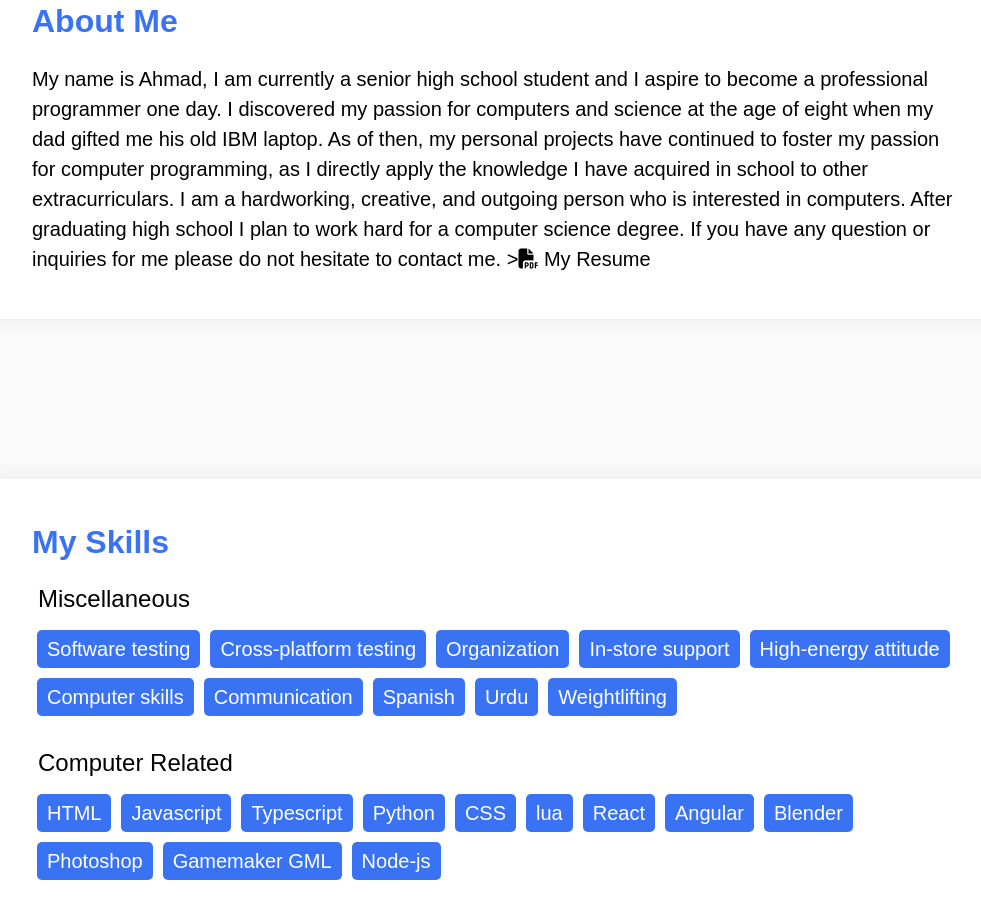
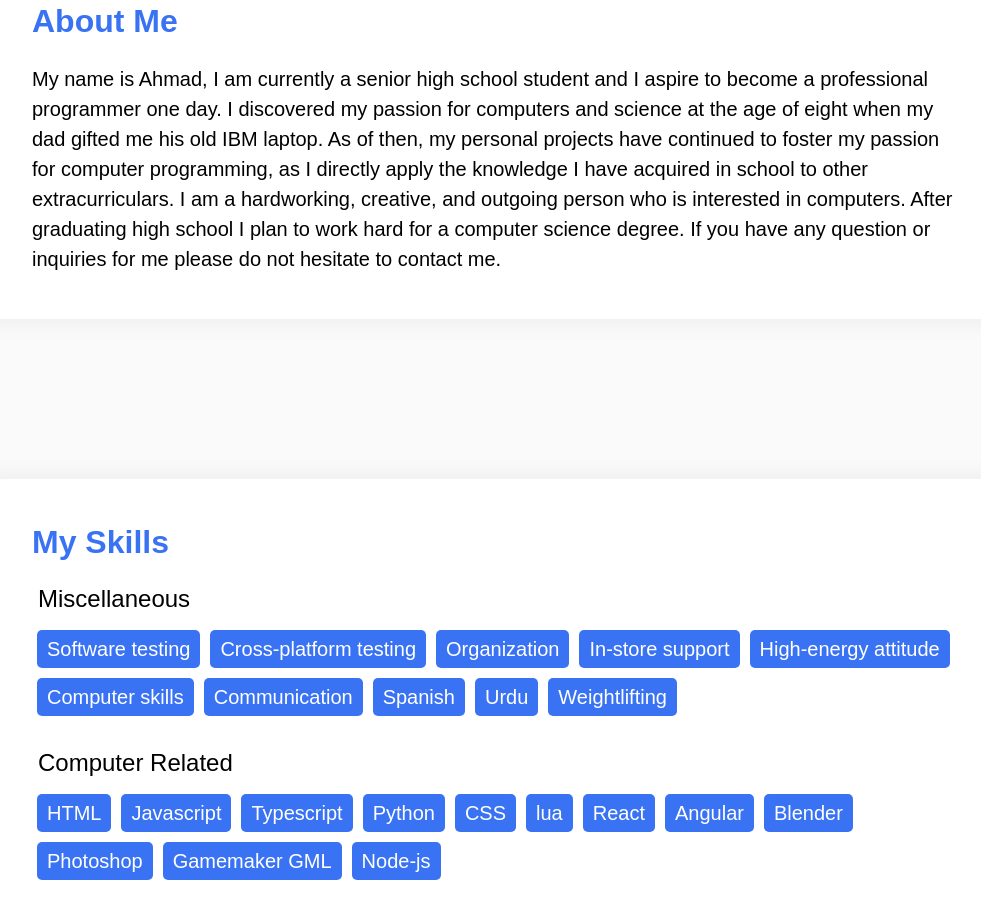
Before and after one commit to ahmad-masud/My-First-Website, a plain HTML site: page index.html in a window 1280 px wide. Shown: the part 776-1695 px from the top of the page, without its empty margins (141-1122 px from the left). Drawn offline with nearby package versions, Linux system fonts and the light colour scheme.

Commit message:
Update index.html

```diff
--- a/index.html
+++ b/index.html
@@ -177,8 +177,6 @@
             outgoing person who is interested in computers. After graduating high
             school I plan to work hard for a computer science degree. If you have any question
             or inquiries for me please do not hesitate to contact me.
-              ><i class="fas fa-file-pdf"></i> My Resume</a
-            >
           </p>
         </div>
       </div>
```
